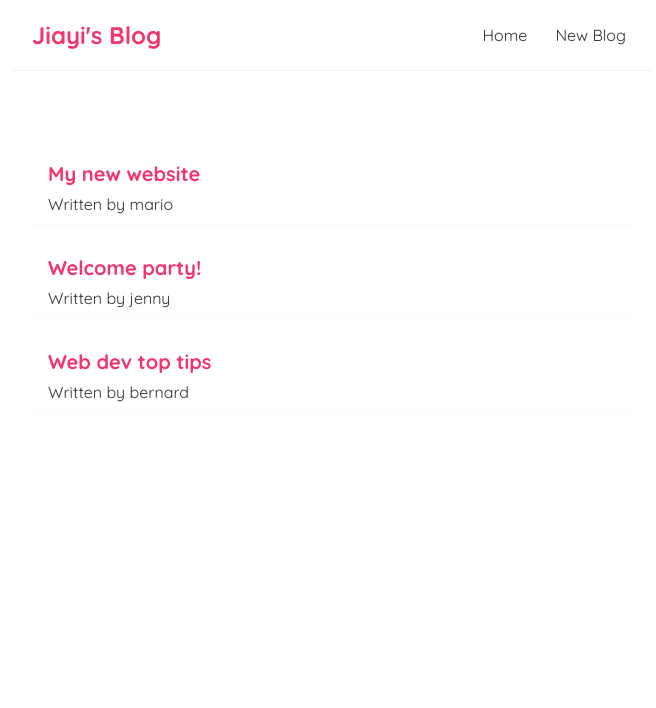
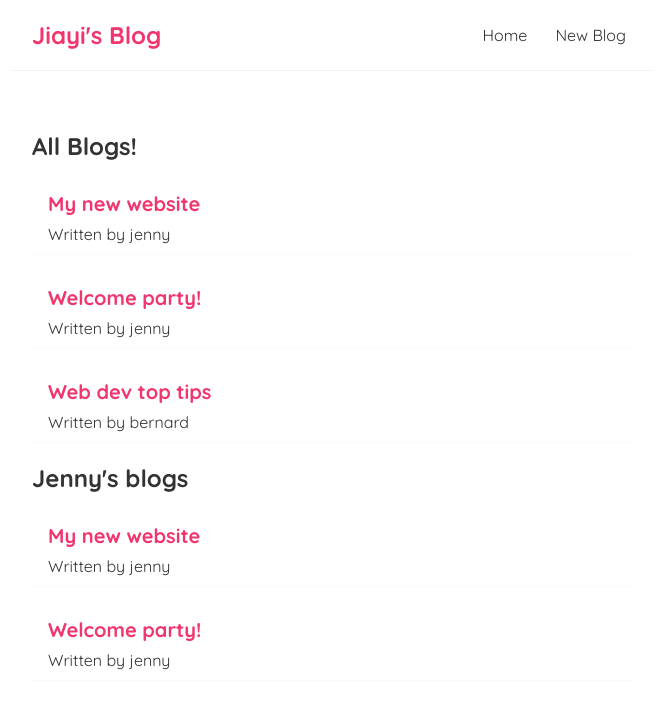
Before and after one commit to sujiayi317/jiayi-blog-react-app, a React (Create React App) app: page / in a window 1280 px wide. Shown: the top 708 px of the page, without its empty margins (308-964 px from the left). Built offline with nearby package versions, Linux system fonts and the light colour scheme.

Commit message:
Reuse components

```diff
--- /dev/null
+++ b/src/BlogList.js
@@ -0,0 +1,19 @@
+const BlogList = (props) => {
+  const blogs = props.blogs;
+  console.log(props.blogs);
+  const title = props.title;
+
+  return (
+    <div className="blog-list">
+      <h2>{title}</h2>
+      {blogs.map((blog) => (
+        <div className="blog-preview" key={blog.id}>
+          <h2>{blog.title}</h2>
+          <p>Written by {blog.author}</p>
+        </div>
+      ))}
+    </div>
+  );
+};
+
+export default BlogList;
--- a/src/Home.js
+++ b/src/Home.js
@@ -1,8 +1,9 @@
 import { useState } from "react";
+import BlogList from "./BlogList";
 
 const Home = () => {
   const [blogs, setBlogs] = useState([
-    { title: "My new website", body: "lorem ipsum...", author: "mario", id: 1 },
+    { title: "My new website", body: "lorem ipsum...", author: "jenny", id: 1 },
     { title: "Welcome party!", body: "lorem ipsum...", author: "jenny", id: 2 },
     {
       title: "Web dev top tips",
@@ -14,12 +15,11 @@
 
   return (
     <div className="home">
-      {blogs.map((blog) => (
-        <div className="blog-preview" key={blog.id}>
-          <h2>{blog.title}</h2>
-          <p>Written by {blog.author}</p>
-        </div>
-      ))}
+      <BlogList blogs={blogs} title="All Blogs!" />
+      <BlogList
+        blogs={blogs.filter((blog) => blog.author === "jenny")}
+        title="Jenny's blogs"
+      />
     </div>
   );
 };
```
